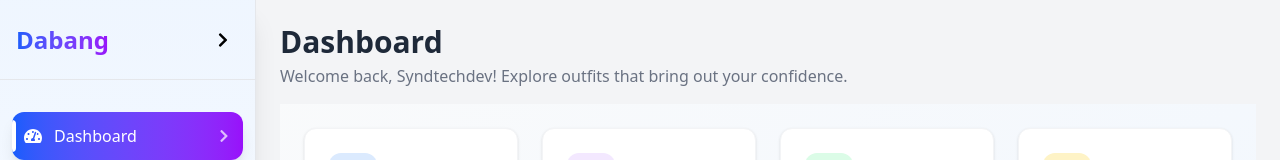
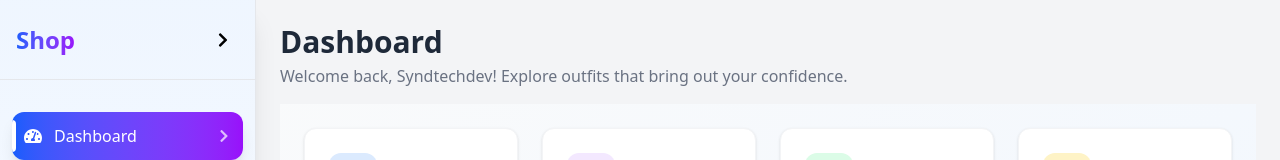
Before and after one commit to Donlawat129/stock-goods, a React (Vite) app: page /Dashboard in a window 1280 px wide. Shown: the top 160 px of the page. Built offline with nearby package versions, Linux system fonts and the light colour scheme; no server answers.

Commit message:
ให้ชื่อตรงด้านบนเปลี่ยนชื่อตามเมนูที่กด

```diff
--- a/src/components/common/RouteTitle.tsx
+++ b/src/components/common/RouteTitle.tsx
@@ -1,8 +1,8 @@
+// src/components/common/RouteTitle.tsx
 import { useLocation } from "react-router-dom";
 
 type TitleInfo = { title: string; subtitle?: string };
 
-// กำหนดชื่อ/คำอธิบายของแต่ละเส้นทางตามเมนูใน Sidebar
 const TITLES: Record<string, TitleInfo> = {
   "/Dashboard": {
     title: "Dashboard",
@@ -12,22 +12,28 @@ const TITLES: Record<string, TitleInfo> = {
     title: "Product Management",
     subtitle: "Manage products, stock and sync with Google Sheets.",
   },
-  // เพิ่มเมนูอื่น ๆ ได้ที่นี่ถ้ามี
 };
 
+// เส้นทางที่ไม่ต้องการให้ RouteTitle แสดง (เพราะหน้ามีหัวข้อของตัวเอง)
+const HIDE_ON = ["/Dashboard/ProductManagement"];
+
 function resolveTitle(pathname: string): TitleInfo {
-  // หา key ที่ match มากที่สุด (รองรับ path ย่อย)
   const key =
     Object.keys(TITLES)
       .sort((a, b) => b.length - a.length)
-      .find(k => pathname === k || pathname.startsWith(k + "/")) || "/Dashboard";
+      .find((k) => pathname === k || pathname.startsWith(k + "/")) || "/Dashboard";
   return TITLES[key]!;
 }
 
 export default function RouteTitle() {
   const { pathname } = useLocation();
+
+  // ซ่อนหัวข้อเฉพาะหน้า Product Management
+  if (HIDE_ON.some((p) => pathname === p || pathname.startsWith(p + "/"))) {
+    return null;
+  }
+
   const { title, subtitle } = resolveTitle(pathname);
-
   return (
     <header className="mb-4">
       <h1 className="text-3xl font-bold text-gray-800">{title}</h1>
--- a/src/components/pages/DashBoardNavbar.tsx
+++ b/src/components/pages/DashBoardNavbar.tsx
@@ -33,7 +33,7 @@ export default function DashBoardNavbar({
       <div className="flex flex-col items-start justify-between space-y-4 md:flex-row md:items-center">
         <div>
           <h1 className="text-3xl font-bold text-gray-800">Dashboard</h1>
-          <p className="text-gray-500">Welcome back, {user.name}! Here's what's happening today.</p>
+          <p className="text-gray-500">Welcome , {user.name} Explore outfits that bring out your confidence.</p>
         </div>
 
         <div className="flex items-center gap-3">
--- a/src/components/pages/Dashboard/Sidebar.tsx
+++ b/src/components/pages/Dashboard/Sidebar.tsx
@@ -58,7 +58,7 @@ const Sidebar = () => {
           <div className="flex items-center justify-between h-20 border-b border-gray-200 px-4">
             {!isCollapsed && (
               <h1 className="text-2xl font-bold bg-gradient-to-r from-blue-600 to-purple-600 bg-clip-text text-transparent">
-                Dabang
+                Shop
               </h1>
             )}
             <button
```
